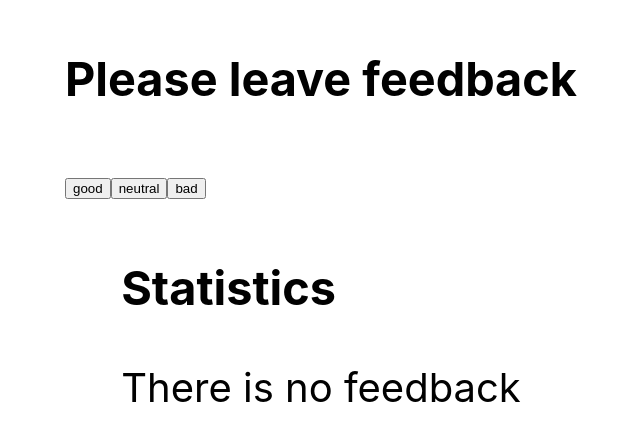
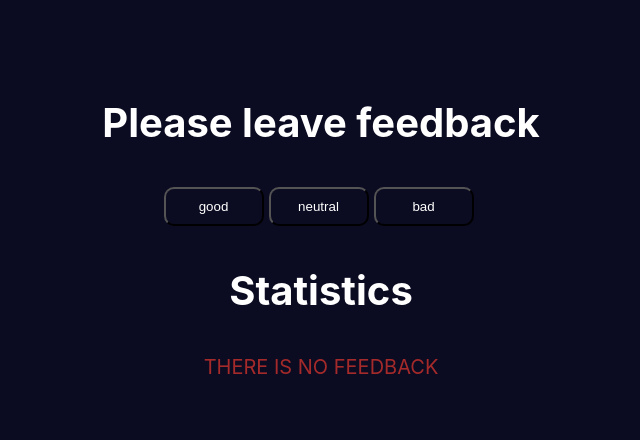
Before and after one commit to malwinaknie/goit-react-hw-04-feedback, a React (Create React App) app: page / in a window 1280 px wide. Shown: the part 172-612 px from the top of the page, without its empty margins (319-959 px from the left). Built offline with nearby package versions, Linux system fonts and the light colour scheme.

Commit message:
Added styles to the components

```diff
--- a/src/components/App.jsx
+++ b/src/components/App/App.jsx
@@ -1,8 +1,10 @@
 import React, { Component } from 'react';
-import { FeedbackOptions } from './FeedbackButtons';
-import { Statistics } from './Statistics';
-import { Section } from './Section';
-import { Notification } from './Notification';
+import { FeedbackOptions } from '../FeedbackButtons/FeedbackButtons';
+import { Statistics } from '../Statistics/Statistics';
+import { Section } from '../Section/Section';
+import { Notification } from '../Notification/Notification';
+import styles from './Container.module.css';
+
 export class App extends Component {
 
   state = {
@@ -30,22 +32,14 @@ countPositiveFeedbackPercentage = () => {
 };
 
 render() {
+
   const {good, neutral, bad} = this.state;
   const options = Object.keys(this.state);
   const totalFeedback = this.countTotalFeedback();
   const positivePercentage = this.countPositiveFeedbackPercentage();
+
   return (
-    <div
-    style={{
-      height: '100vh',
-      display: 'flex',
-      flexDirection: 'column',
-      justifyContent: 'center',
-      alignItems: 'center',
-      fontSize: 40,
-      color: '#010101',
-      gap: 10,
-    }}>
+    <div className={(styles['container'])}>
 
         <Section title="Please leave feedback">
           <FeedbackOptions
--- /dev/null
+++ b/src/components/App/Container.module.css
@@ -0,0 +1,10 @@
+.container {
+    height: 100vh;
+    display: flex;
+    flex-direction: column;
+    justify-content: center;
+    align-items: center;
+    text-align: center;
+    gap: 10;
+    background-color: #0b0b22;
+}
--- a/src/components/FeedbackButtons.jsx
+++ b/src/components/FeedbackButtons/FeedbackButtons.jsx
@@ -1,11 +1,13 @@
 import React from "react";
 import PropTypes from 'prop-types';
+import styles from './FeedbackButtons.module.css'
 
 export const FeedbackOptions = ({options, onLeaveFeedback}) => {
     return (
         <div>
             {options.map(option => (
                 <button
+                className={(styles["option-button"])}
                 key={option}
                 type="button"
                 onClick={() => onLeaveFeedback(option)}>
--- /dev/null
+++ b/src/components/FeedbackButtons/FeedbackButtons.module.css
@@ -0,0 +1,16 @@
+.option-button {
+    padding: 10px;
+    background-color: transparent;
+    color: white;
+    width: 100px;
+    margin-right: 5px;
+    border-radius: 10px;
+    cursor: pointer;
+
+    &:hover,
+    &:active,
+    &:focus {
+    background-color: #3737655d;
+    transition: 0.3s;
+    }
+}
--- a/src/components/Notification.jsx
+++ b/src/components/Notification/Notification.jsx
@@ -1,8 +1,9 @@
 import React from "react";
 import PropTypes from 'prop-types';
+import styles from './Notification.module.css'
 
 export const Notification = ({message}) => {
-    return <p>{message}</p>
+    return <p className={(styles["alert"])}>{message}</p>
 
 };
 
--- /dev/null
+++ b/src/components/Notification/Notification.module.css
@@ -0,0 +1,5 @@
+.alert {
+    color: brown;
+    font-size: 20px;
+    text-transform: uppercase;
+}
--- a/src/components/Section.jsx
+++ b/src/components/Section/Section.jsx
@@ -1,10 +1,11 @@
 import React from "react";
 import PropTypes from 'prop-types';
+import styles from './Section.module.css'
 
 export const Section = ({title, children}) => {
     return (
         <div>
-            <h3>{title}</h3>
+            <h3 className={(styles["title"])}>{title}</h3>
             {children}
         </div>
     )
--- /dev/null
+++ b/src/components/Section/Section.module.css
@@ -0,0 +1,5 @@
+.title {
+    color: white;
+    text-align: center;
+    font-size: 40px;
+}
--- a/src/components/Statistics.jsx
+++ b/src/components/Statistics/Statistics.jsx
@@ -1,5 +1,6 @@
 import React from "react";
 import PropTypes from 'prop-types'
+import styles from './Statistics.module.css'
 
 export const Statistics = ({
     good,
@@ -9,7 +10,7 @@ export const Statistics = ({
     positivePercentage,
 }) => {
     return (
-        <ul>
+        <ul className={(styles["list"])}>
             <li>Good: {good}</li>
             <li>Neutral: {neutral}</li>
             <li>Bad: {bad}</li>
--- /dev/null
+++ b/src/components/Statistics/Statistics.module.css
@@ -0,0 +1,7 @@
+.list {
+    color: white;
+    list-style: none;
+    text-align: left;
+    font-size: 20px;
+    line-height: 30px;
+}
--- a/src/index.js
+++ b/src/index.js
@@ -1,6 +1,6 @@
 import React from 'react';
 import ReactDOM from 'react-dom/client';
-import { App } from 'components/App';
+import { App } from 'components/App/App';
 import './index.css';
 
 ReactDOM.createRoot(document.getElementById('root')).render(
```
